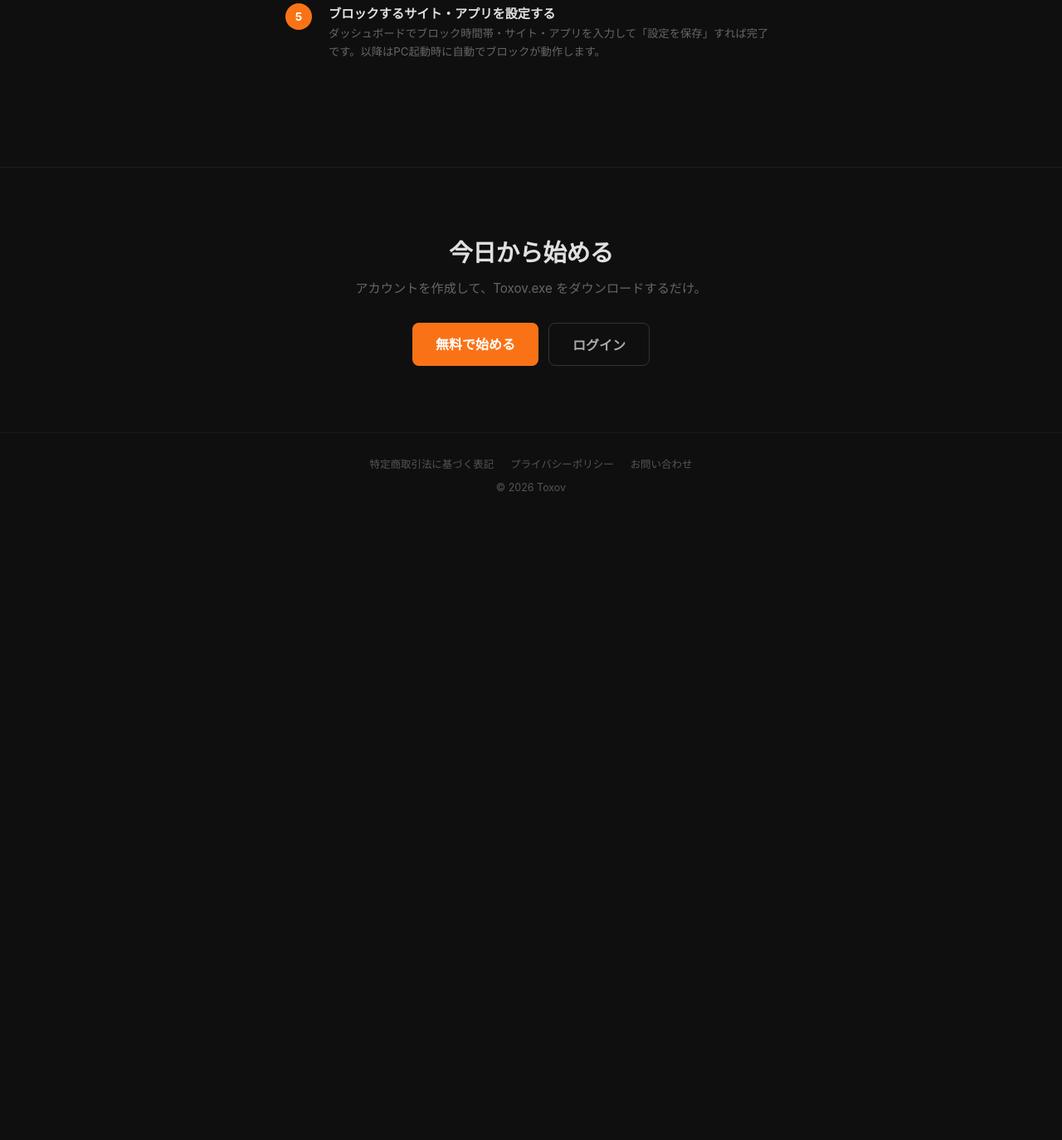
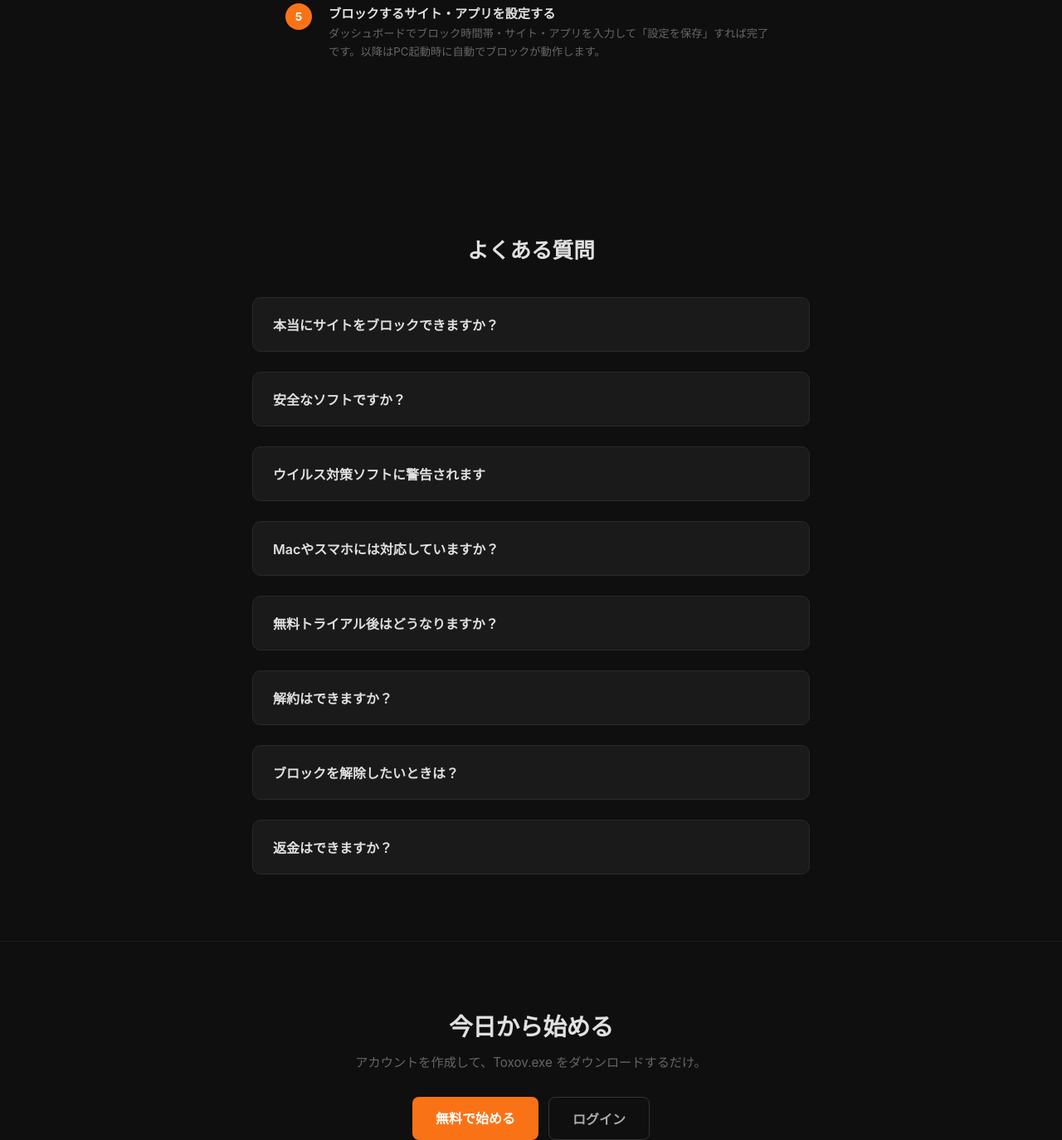
Before and after one commit to nukosi/Toxov, a Flask app: page / in a window 1280 px wide. Shown: the part 4226-5600 px from the top of the page at 83% size. Before the commit the page ends 4818 px from the top, so only its background shows below. Run offline with Flask 3, Linux system fonts and the light colour scheme; some libraries are stand-ins or nearby versions.

Commit message:
Add FAQ section to landing page

```diff
--- a/templates/landing.html
+++ b/templates/landing.html
@@ -457,6 +457,53 @@
     </div>
   </section>
 
+  <section class="faq" style="max-width:720px; margin:0 auto; padding:80px 24px;">
+    <h2 style="font-size:1.6rem; font-weight:700; margin-bottom:40px; text-align:center;">よくある質問</h2>
+    <div style="display:flex; flex-direction:column; gap:24px;">
+
+      <details style="background:#1a1a1a; border:1px solid #2a2a2a; border-radius:10px; padding:20px 24px;">
+        <summary style="font-weight:600; cursor:pointer; list-style:none; display:flex; justify-content:space-between;">本当にサイトをブロックできますか？</summary>
+        <p style="margin-top:12px; color:#888; line-height:1.7;">ToxovはWindowsのネットワーク・プロセス制御を利用してブロックを行います。一般的なサイトブロッカーより強力な制限を目指して設計されています。</p>
+      </details>
+
+      <details style="background:#1a1a1a; border:1px solid #2a2a2a; border-radius:10px; padding:20px 24px;">
+        <summary style="font-weight:600; cursor:pointer; list-style:none; display:flex; justify-content:space-between;">安全なソフトですか？</summary>
+        <p style="margin-top:12px; color:#888; line-height:1.7;">Toxovはインターネット依存対策のためのツールです。個人情報の収集は最小限に抑えています。また、課金にはStripeを利用しています。</p>
+      </details>
+
+      <details style="background:#1a1a1a; border:1px solid #2a2a2a; border-radius:10px; padding:20px 24px;">
+        <summary style="font-weight:600; cursor:pointer; list-style:none; display:flex; justify-content:space-between;">ウイルス対策ソフトに警告されます</summary>
+        <p style="margin-top:12px; color:#888; line-height:1.7;">Toxovはネットワーク制御や常駐処理を行うため、一部のウイルス対策ソフトで誤検知される場合があります。ダウンロード前にアンチウイルスを一時停止するか、除外設定に追加してください。コード署名対応も進めています。</p>
+      </details>
+
+      <details style="background:#1a1a1a; border:1px solid #2a2a2a; border-radius:10px; padding:20px 24px;">
+        <summary style="font-weight:600; cursor:pointer; list-style:none; display:flex; justify-content:space-between;">Macやスマホには対応していますか？</summary>
+        <p style="margin-top:12px; color:#888; line-height:1.7;">現在はWindows専用です。Mac・iOS・Android版は開発予定です。</p>
+      </details>
+
+      <details style="background:#1a1a1a; border:1px solid #2a2a2a; border-radius:10px; padding:20px 24px;">
+        <summary style="font-weight:600; cursor:pointer; list-style:none; display:flex; justify-content:space-between;">無料トライアル後はどうなりますか？</summary>
+        <p style="margin-top:12px; color:#888; line-height:1.7;">自動的に有料プランへ移行します。トライアル期間中にキャンセルすれば請求は発生しません。</p>
+      </details>
+
+      <details style="background:#1a1a1a; border:1px solid #2a2a2a; border-radius:10px; padding:20px 24px;">
+        <summary style="font-weight:600; cursor:pointer; list-style:none; display:flex; justify-content:space-between;">解約はできますか？</summary>
+        <p style="margin-top:12px; color:#888; line-height:1.7;">いつでもアプリの設定画面からキャンセルできます。</p>
+      </details>
+
+      <details style="background:#1a1a1a; border:1px solid #2a2a2a; border-radius:10px; padding:20px 24px;">
+        <summary style="font-weight:600; cursor:pointer; list-style:none; display:flex; justify-content:space-between;">ブロックを解除したいときは？</summary>
+        <p style="margin-top:12px; color:#888; line-height:1.7;">タスクトレイのアイコンから緊急解除できます。ただし解除までに待機時間があります（サボり防止のため）。</p>
+      </details>
+
+      <details style="background:#1a1a1a; border:1px solid #2a2a2a; border-radius:10px; padding:20px 24px;">
+        <summary style="font-weight:600; cursor:pointer; list-style:none; display:flex; justify-content:space-between;">返金はできますか？</summary>
+        <p style="margin-top:12px; color:#888; line-height:1.7;">重複請求や不具合を除き、原則として返金には対応していません。</p>
+      </details>
+
+    </div>
+  </section>
+
   <section class="cta">
     <h2>今日から始める</h2>
     <p>アカウントを作成して、Toxov.exe をダウンロードするだけ。</p>
```
